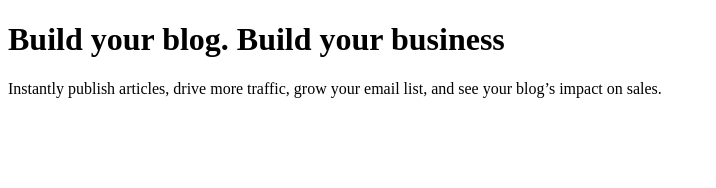
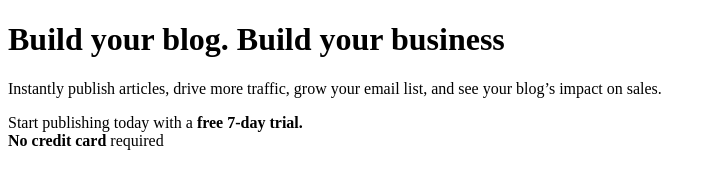
Before and after one commit to FrankTII/matcha, a plain HTML site: page index.html in a window 1280 px wide. Shown: the whole page, without its empty margins (0-716 px from the left). Drawn offline with Linux system fonts and the light colour scheme.

Commit message:
Sesion 1 reto 2: El testo abajo del primer campo email, utilizando etiquetas <strong> para darle fuerza a algunas palabras en un texto.

```diff
--- a/index.html
+++ b/index.html
@@ -14,5 +14,9 @@
       Instantly publish articles, drive more traffic, grow your email list, and
       see your blog’s impact on sales.
     </p>
+    <p>
+      Start publishing today with a <strong>free 7-day trial.</strong><br />
+      <strong>No credit card </strong> required
+    </p>
   </body>
 </html>
```
